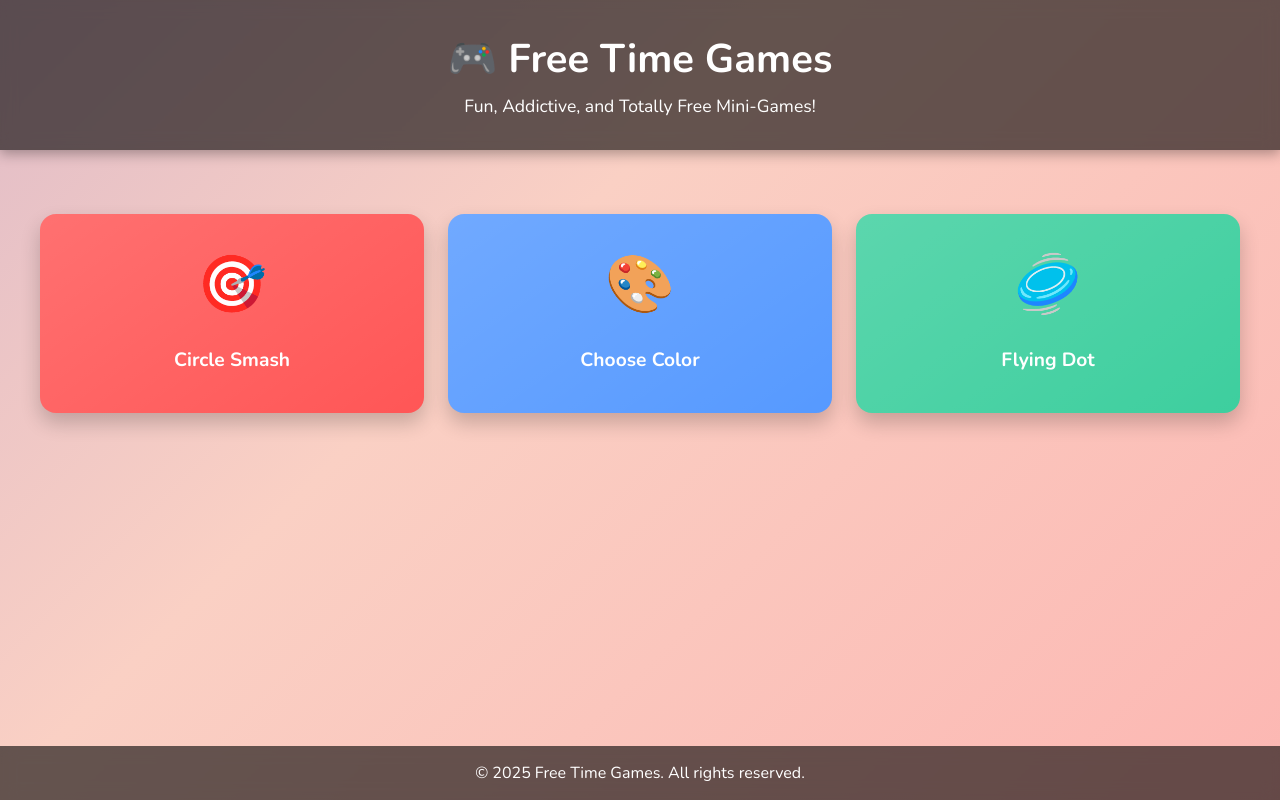
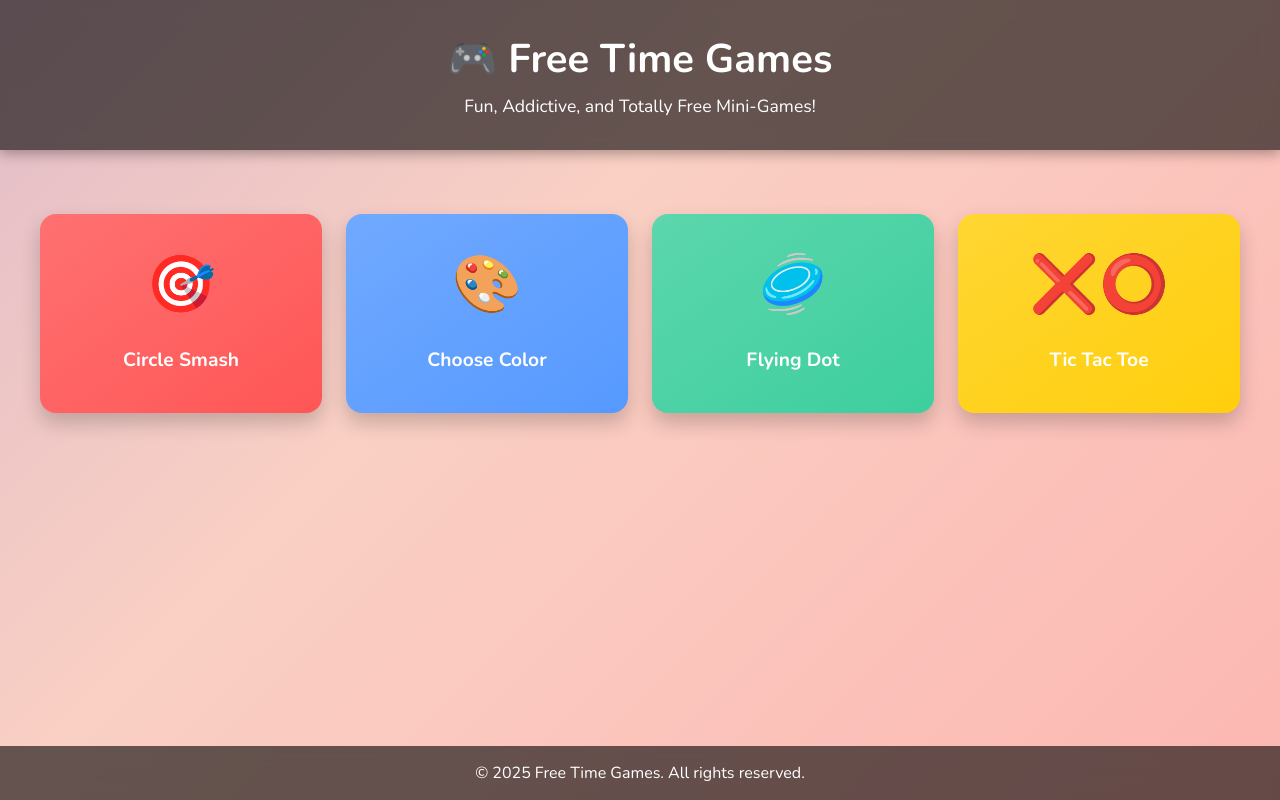
Before and after one commit to MohitMeghwal/Free-time-games, a plain HTML site: page Homepage.games.html in a window 1280 px wide. Drawn offline with nearby package versions, Linux system fonts and the light colour scheme.

Commit message:
Update Homepage.games.html

```diff
--- a/Homepage.games.html
+++ b/Homepage.games.html
@@ -3,12 +3,11 @@
 <head>
   <meta charset="UTF-8" />
   <meta name="viewport" content="width=device-width, initial-scale=1.0" />
-  <meta name="description" content="Free Time Games - Play Circle Smash, Choose Color, Flying Dot and more fun games online!" />
-  <meta name="keywords" content="Free Time Games, HTML5 Games, Mobile Games, Circle Smash, Flying Dot, Choose Color" />
+  <meta name="description" content="Free Time Games - Play Circle Smash, Choose Color, Flying Dot, Tic Tac Toe and more fun games online!" />
+  <meta name="keywords" content="Free Time Games, HTML5 Games, Circle Smash, Flying Dot, Choose Color, Tic Tac Toe" />
   <meta name="author" content="Mohit Meghwal" />
   <title>Free Time Games</title>
 
-  <!-- Google Fonts -->
   <link href="https://fonts.googleapis.com/css2?family=Nunito:wght@400;700&display=swap" rel="stylesheet" />
 
   <style>
@@ -124,17 +123,10 @@
       font-weight: bold;
     }
 
-    .circle-smash {
-      background-color: #ff4d4d;
-    }
-
-    .choose-color {
-      background-color: #4d94ff;
-    }
-
-    .flying-dot {
-      background-color: #33cc99;
-    }
+    .circle-smash { background-color: #ff4d4d; }
+    .choose-color { background-color: #4d94ff; }
+    .flying-dot   { background-color: #33cc99; }
+    .tictactoe    { background-color: #ffcc00; }
 
     footer {
       background-color: rgba(0, 0, 0, 0.6);
@@ -144,7 +136,6 @@
       backdrop-filter: blur(8px);
     }
 
-    /* Entrance Animations */
     @keyframes fadeInDown {
       from { transform: translateY(-20px); opacity: 0; }
       to { transform: translateY(0); opacity: 1; }
@@ -167,7 +158,7 @@
     <!-- Google AdSense -->
     <ins class="adsbygoogle"
          style="display:block"
-         data-ad-client="ca-pub-XXXXXXXXXXXX"
+         data-ad-client="ca-pub-xxxxxxxxxxxxxxxx"
          data-ad-slot="1234567890"
          data-ad-format="auto"
          data-full-width-responsive="true"></ins>
@@ -175,27 +166,37 @@
 
   <main>
     <section class="game-grid">
+      <!-- Circle Smash -->
       <a href="games/circle-smash.html" class="game-card circle-smash">
         <div class="emoji-logo">🎯</div>
         <h3>Circle Smash</h3>
       </a>
 
+      <!-- Choose Color -->
       <a href="games/choose-color.html" class="game-card choose-color">
         <div class="emoji-logo">🎨</div>
         <h3>Choose Color</h3>
       </a>
 
+      <!-- Flying Dot -->
       <a href="games/flying-dot.html" class="game-card flying-dot">
         <div class="emoji-logo">🥏</div>
         <h3>Flying Dot</h3>
+      </a>
+
+      <!-- Tic Tac Toe -->
+      <a href="games/tic-tac-toe.html" class="game-card tictactoe">
+        <div class="emoji-logo">❌⭕</div>
+        <h3>Tic Tac Toe</h3>
       </a>
     </section>
   </main>
 
   <section class="ad-banner">
+    <!-- Google AdSense -->
     <ins class="adsbygoogle"
          style="display:block"
-         data-ad-client="ca-pub-XXXXXXXXXXXX"
+         data-ad-client="ca-pub-xxxxxxxxxxxxxxxx"
          data-ad-slot="9876543210"
          data-ad-format="auto"
          data-full-width-responsive="true"></ins>
@@ -205,7 +206,7 @@
     <p>© 2025 Free Time Games. All rights reserved.</p>
   </footer>
 
-  <!-- Google AdSense -->
+  <!-- Google AdSense Script -->
   <script async src="https://pagead2.googlesyndication.com/pagead/js/adsbygoogle.js"></script>
   <script>
     (adsbygoogle = window.adsbygoogle || []).push({});
```
